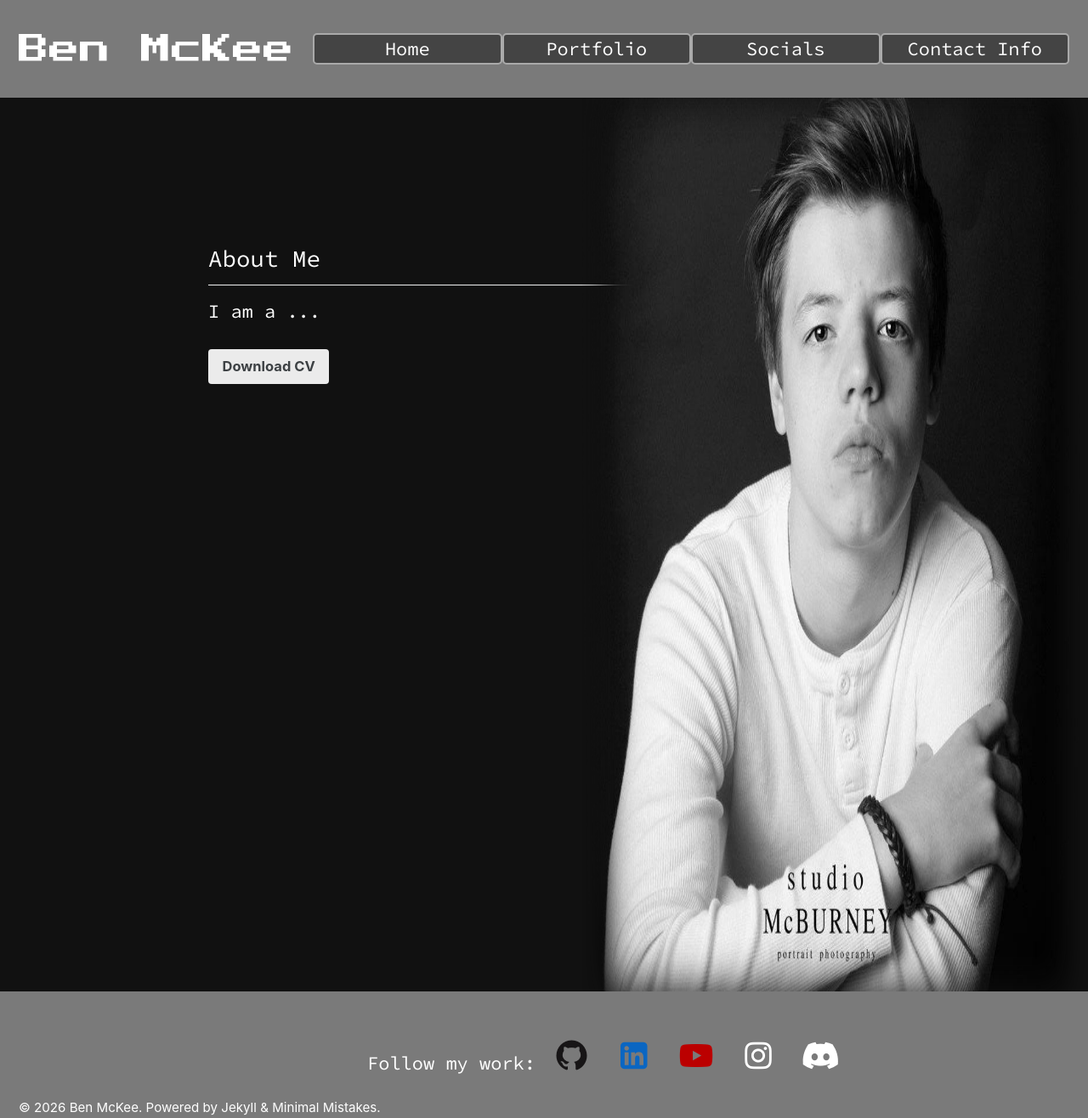
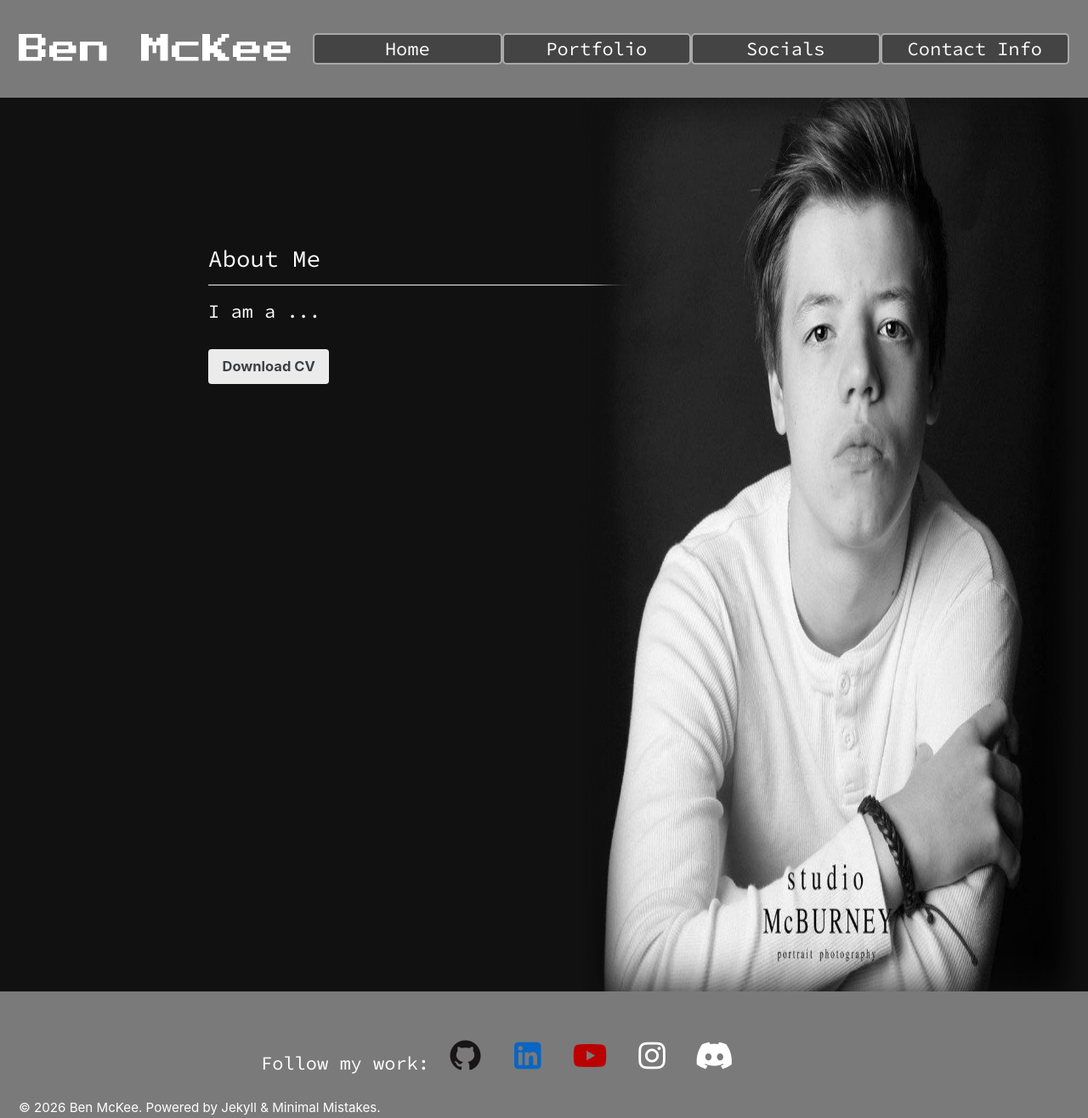
Before and after one commit to Bugglenuggets/Bugglenuggets.github.io, a Jekyll site: the page built from _pages/index.md, in a window 1280 px wide. Shown: the whole page at 85% size. Built offline with Jekyll 4.4.1, drawn with Linux system fonts in a browser that asks for light colours; some web fonts are replaced.

Commit message:
Update footer.html

```diff
--- a/_includes/footer.html
+++ b/_includes/footer.html
@@ -1,6 +1,6 @@
 {% if site.footer.links %}
 <div class="page__footer-follow" style="background-color:#7A7A7A; display:flex; flex-wrap:wrap; gap: 20px; align-items: center;" >
-  <div style="flex: 1 1 250px; text-align: right;" class="source-code-pro">Follow my work: </div>
+  <div style="flex: 1 1 0px; text-align: right;" class="source-code-pro">Follow my work: </div>
    <div style="flex: 1 1 250px">
   <ul class="social-icons" style="text-align: left;">
     {% for link in site.footer.links %}
```
